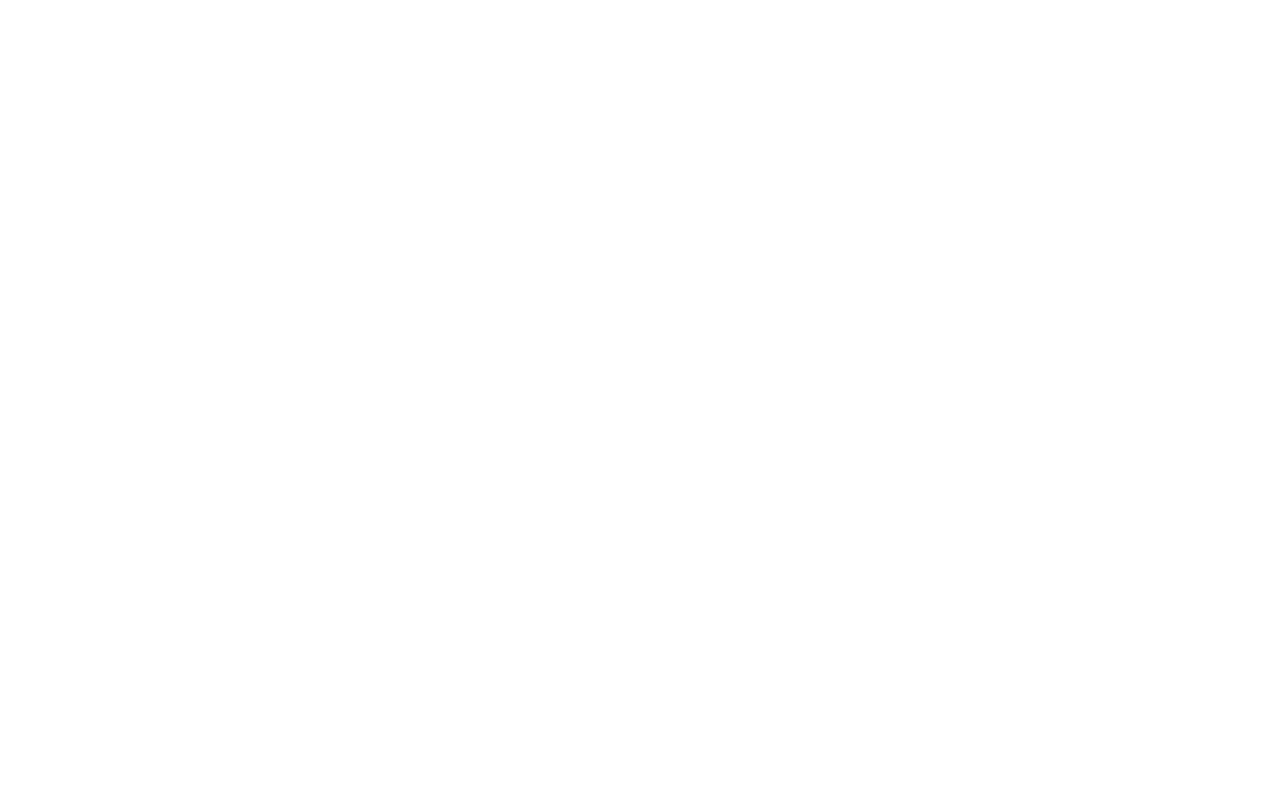
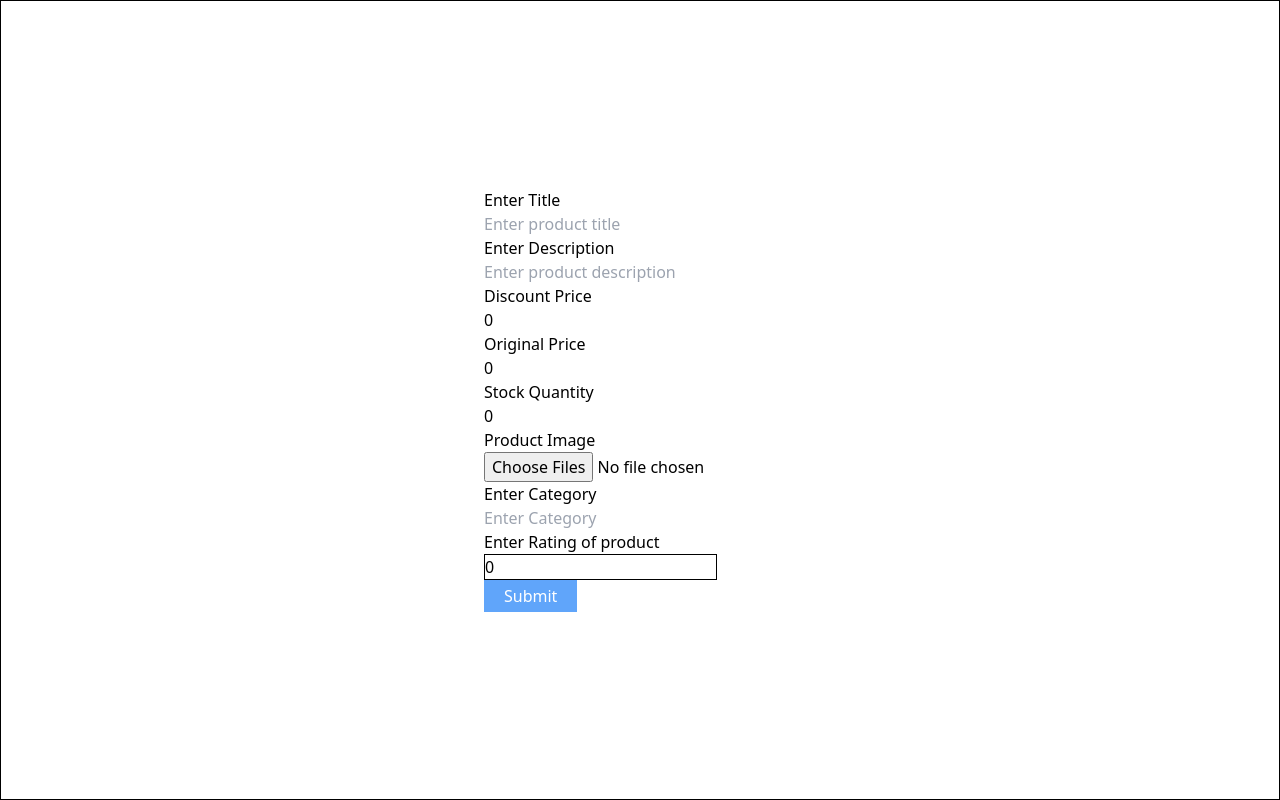
Before and after one commit to jeevanhd/Follow-along-ecom_app, a React (Vite) app in the folder Frontend/: page /update-product in a window 1280 px wide. Before the commit this address had no page. Built offline with nearby package versions, Linux system fonts and the light colour scheme; no server answers.

Commit message:
milestone 14

```diff
--- a/Frontend/src/App.jsx
+++ b/Frontend/src/App.jsx
@@ -3,6 +3,7 @@
 import Login from "./Pages/Login";
 import ProductEntryPage from "./Pages/ProductEntryPage";
 import Signup from "./Pages/Signup";
+import UpdateForm from "./Pages/updateFormPage";
 function App() {
   return (
     <>
@@ -11,8 +12,8 @@
         <Route path="/signup" element={<Signup />} />
         <Route path="/login" element={<Login />} />
         <Route path="/product-entry-page" element={<ProductEntryPage />} />
+        <Route path="/update-product" element={<UpdateForm />} />
       </Routes>
-
     </>
   );
 }
--- /dev/null
+++ b/Frontend/src/Pages/updateFormPage.jsx
@@ -0,0 +1,207 @@
+import axios from "axios";
+import { useEffect, useState } from "react";
+import { useParams } from "react-router-dom";
+
+function UpdateForm() {
+  const { id } = useParams();
+  const [formData, setFormData] = useState({
+    title: "",
+    description: "",
+    rating: 0,
+    discountedPrice: 0,
+    originalPrice: 0,
+    quantity: 0,
+    category: "",
+  });
+  const [errorInput, setInputError] = useState("");
+  const [images, setImages] = useState(null);
+
+  const handelImageUpload = (e) => {
+    const imageArray = Array.from(e.target.files);
+    setImages(imageArray);
+  };
+
+  const HandelChange = (e) => {
+    setInputError("");
+    const { name, value } = e.target;
+    setFormData({
+      ...formData,
+      [name]: value,
+    });
+  };
+
+  const HandelSubmit = async (e) => {
+    e.preventDefault();
+    const {
+      title,
+      description,
+      rating,
+      discountedPrice,
+      originalPrice,
+      quantity,
+      category,
+    } = formData;
+
+    if (
+      title.length <= 0 ||
+      description.length <= 0 ||
+      discountedPrice <= 0 ||
+      originalPrice <= 0 ||
+      quantity <= 0 ||
+      category.length <= 0
+    ) {
+      return setInputError("Enter the correct values");
+    }
+
+    let formDataBody = new FormData();
+    formDataBody.append("title", title);
+    formDataBody.append("description", description);
+    formDataBody.append("rating", rating);
+    formDataBody.append("discountedPrice", discountedPrice);
+    formDataBody.append("originalPrice", originalPrice);
+    formDataBody.append("quantity", quantity);
+    formDataBody.append("rating", rating);
+
+    images?.map((ele) => {
+      formDataBody.append("filepath", ele);
+    });
+
+    let requestData = await axios
+      .put(`http://localhost:8080/product/update-product/${id}`, formDataBody, {
+        headers: {
+          "Content-Type": "multipart/form-data",
+        },
+      })
+      .then((res) => {
+        return res;
+      })
+      .catch((err) => {
+        return err;
+      });
+
+    for (let pair of formData.entries()) {
+      if (pair[i] instanceof File) {
+        console.log(
+          `${pair[0]}:File - ${pair[i].name}, ${pair[i].type}, ${pair[i].size} bytes`
+        );
+      } else {
+        console.log(`${pair[o]}:${pait[i]}`);
+      }
+    }
+  };
+
+  useEffect(() => {
+    const getDataForId = async () => {
+      const singleData = await axios.get(
+        `http://localhost:8080/product/get-single/${id}`
+      );
+      setFormData(singleData.data.data);
+      setImages(singleData.data.images);
+    };
+    getDataForId();
+  }, [id]);
+
+  return (
+    <div
+      className="flex justify-center items-center border border-black"
+      style={{ height: "100vh" }}
+    >
+      <form onSubmit={HandelSubmit}>
+        <div>
+          <label htmlFor="">Enter Title</label>
+          <br />
+          <input
+            type="text"
+            onChange={HandelChange}
+            value={formData.title}
+            name="title"
+            placeholder="Enter product title"
+          />
+        </div>
+
+        <div>
+          <label htmlFor="">Enter Description</label>
+          <br />
+          <input
+            type="text"
+            name="description"
+            value={formData.description}
+            onChange={HandelChange}
+            placeholder="Enter product description"
+          />
+        </div>
+        <div>
+          <label htmlFor="">Discount Price</label>
+          <br />
+          <input
+            type="number"
+            name="discountedPrice"
+            value={formData.discountedPrice}
+            onChange={HandelChange}
+            placeholder="Discounted price"
+          />
+        </div>
+
+        <div>
+          <label htmlFor="">Original Price</label>
+          <br />
+          <input
+            type="number"
+            name="originalPrice"
+            value={formData.originalPrice}
+            onChange={HandelChange}
+            placeholder="Original price"
+          />
+        </div>
+        <div>
+          <label htmlFor="">Stock Quantity</label>
+          <br />
+          <input
+            type="number"
+            name="quantity"
+            value={formData.quantity}
+            onChange={HandelChange}
+            placeholder="Enter Stock quantity"
+          />
+        </div>
+        <div>
+          <label htmlFor="">Product Image</label>
+          <br />
+          <input type="file" multiple onChange={handelImageUpload} />
+        </div>
+
+        <div>
+          <label htmlFor="">Enter Category</label>
+          <br />
+          <input
+            type="text"
+            onChange={HandelChange}
+            name="category"
+            value={formData.category}
+            placeholder="Enter Category"
+          />
+        </div>
+
+        <div>
+          <label htmlFor="">Enter Rating of product</label>
+          <br />
+          <input
+            type="number"
+            name="rating"
+            value={formData.rating}
+            onChange={HandelChange}
+            placeholder="Enter Rating of product"
+            className="border border-black"
+          />
+        </div>
+
+        {errorInput && <p>{errorInput}</p>}
+        <button type="submit" className="bg-blue-400 text-white px-5 py-1">
+          Submit
+        </button>
+      </form>
+    </div>
+  );
+}
+
+export default UpdateForm;
```
Also changed, not shown: 1 other file (tests, documents, lock files or other folders).
